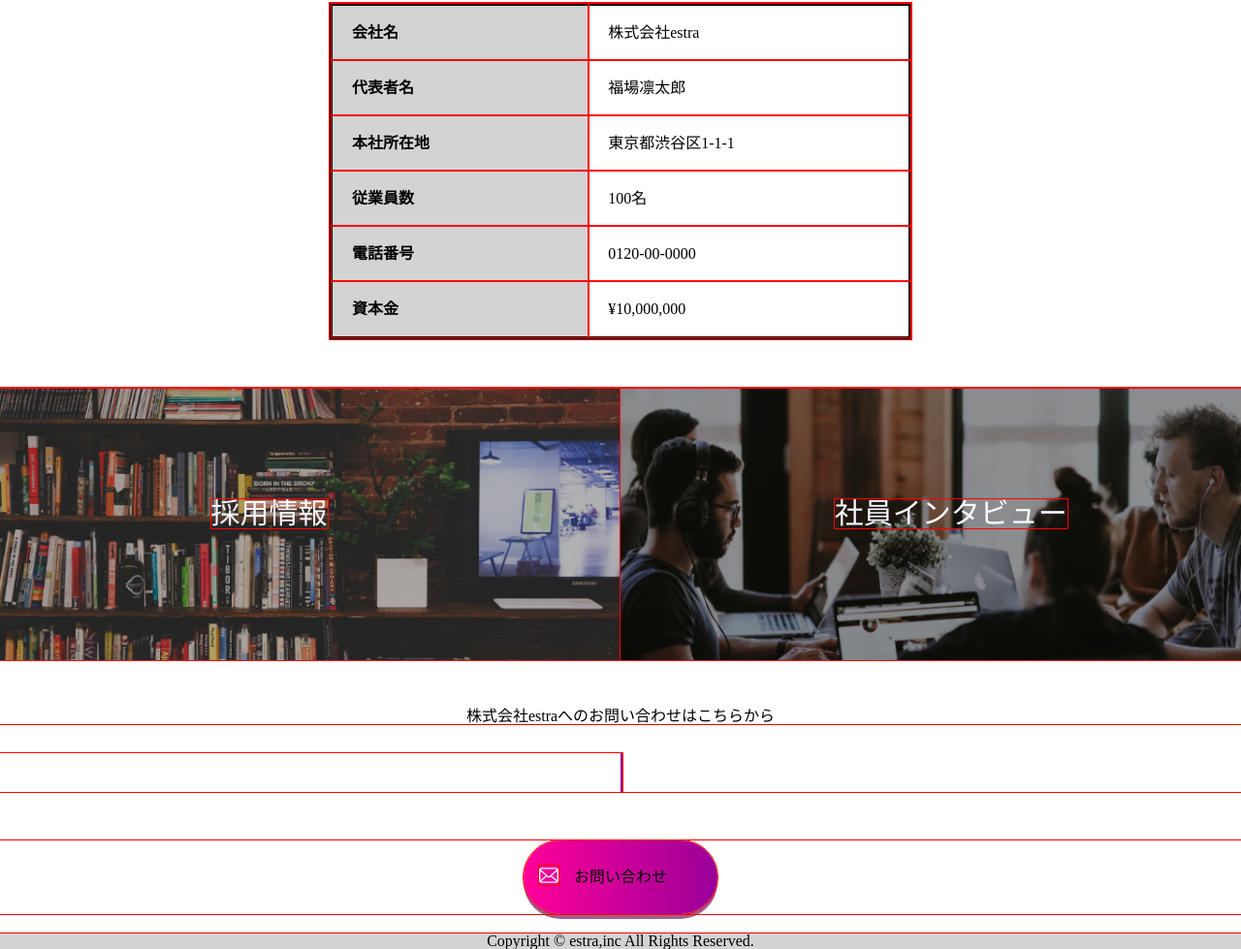
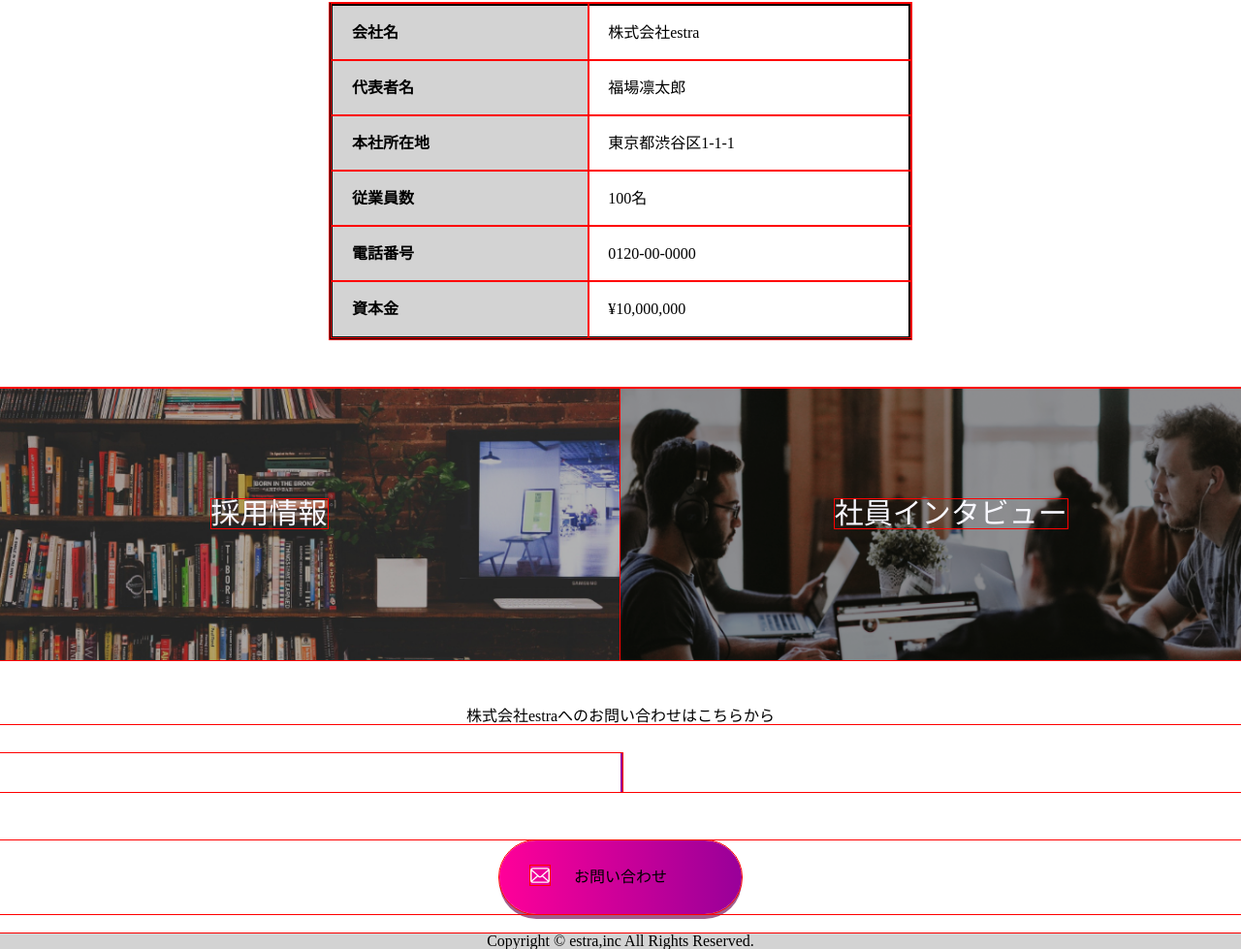
Before and after one commit to yuzu-anzu/20230609_coachtech_lp, a plain HTML site: page index.html in a window 1280 px wide. Shown: the part 3019-3998 px from the top of the page at 97% size. Drawn offline with Linux system fonts and the light colour scheme.

Commit message:
よろしくお願い致します

```diff
--- a/css/style.css
+++ b/css/style.css
@@ -509,23 +509,18 @@ li {
 }
 
 .bottom-practoce__btn {
-    height: 100px;
-    display: contents;
-}
-
-.mail-img{
     position: relative;
 }
 
-.mail-img img {
+.bottom-practoce__btn img {
     width: 20px;
     position: absolute;
     top: 26px;
-    left: 43.4%;
+    left: 42.7%;
 }
 
 .mail-btn {
-    width: 200px;
+    width: 250px;
     padding: 30px 0;
     border-radius: 50px;
     background: linear-gradient(to right,#FF0099,#990099);
--- a/index.html
+++ b/index.html
@@ -221,10 +221,8 @@
                 <p class="practoce-center"></p>
             </div>
             <div class="bottom-practoce__btn">
-                <div class="mail-img">
-                    <img src="./img/mailicon.svg" alt="">
-                    <div class="mail-btn">お問い合わせ</div>
-                </div>
+                <img src="./img/mailicon.svg" alt="">
+                <div class="mail-btn">お問い合わせ</div>
             </div>
         </div>
     </main>
```
